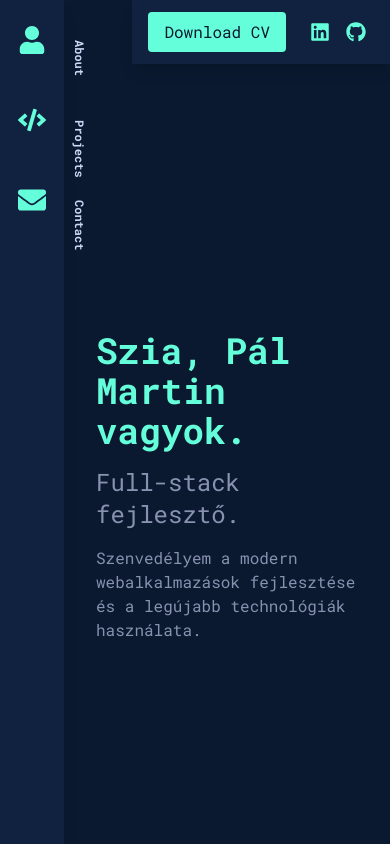
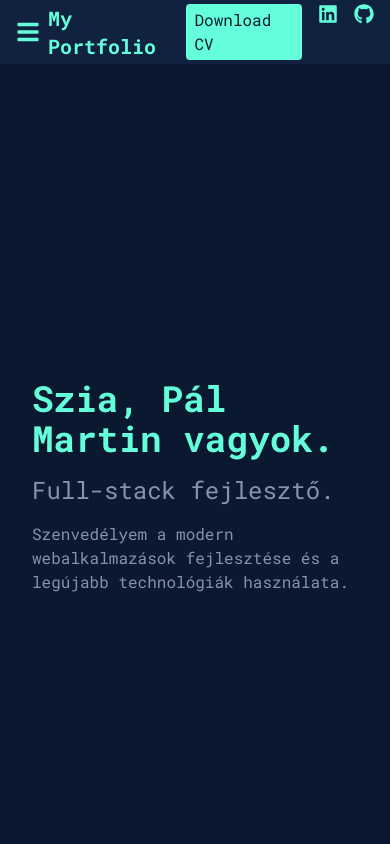
Before and after one commit to XY56L7/pal-martin-portfolio, a Next.js app: page / in a window 390 px wide. Shown: the top 844 px of the page. Built offline with nearby package versions, Linux system fonts and the light colour scheme.

Commit message:
Sidebar fix

```diff
--- a/src/app/components/Sidebar.tsx
+++ b/src/app/components/Sidebar.tsx
@@ -1,32 +1,84 @@
-// src/components/Sidebar.js
+// src/components/Sidebar.tsx
 "use client";
 
-import React from 'react';
-import { FaUser, FaCode, FaEnvelope } from 'react-icons/fa';
+import React, { useState } from 'react';
+import { FaUser, FaCode, FaEnvelope, FaBars, FaLinkedin, FaGithub } from 'react-icons/fa';
 
-function Sidebar() {
+const Sidebar: React.FC = () => {
+  const [isOpen, setIsOpen] = useState(false);
+
+  const navItems = [
+    { href: '#about', icon: <FaUser size={24} />, label: 'About' },
+    { href: '#projects', icon: <FaCode size={24} />, label: 'Projects' },
+    { href: '#contact', icon: <FaEnvelope size={24} />, label: 'Contact' },
+  ];
+
   return (
-    <div className="fixed top-0 left-0 h-full w-16 flex flex-col bg-lightBlue text-teal shadow-lg">
-      <div className="sidebar-item group">
-        <a href="#about" className="sidebar-icon">
-          <FaUser size="28" />
-        </a>
-        <span className="sidebar-text">About</span>
+    <>
+      {/* Mobil navigációs sáv */}
+      <div className="md:hidden fixed top-0 left-0 right-0 bg-lightBlue text-teal flex justify-between items-center px-4 h-16 z-50">
+        <div className="flex items-center">
+          <button onClick={() => setIsOpen(!isOpen)} className="text-teal">
+            <FaBars size={24} />
+          </button>
+          <span className="ml-2 text-xl font-bold">My Portfolio</span>
+        </div>
+        <div className="flex space-x-4">
+          <a
+            href="/path/to/your_cv.pdf"
+            className="bg-teal text-darkBlue px-2 py-1 rounded hover:bg-opacity-90"
+            download
+          >
+            Download CV
+          </a>
+          <a
+            href="https://www.linkedin.com/in/your-profile/"
+            target="_blank"
+            rel="noopener noreferrer"
+            className="text-xl hover:text-secondary"
+          >
+            <FaLinkedin />
+          </a>
+          <a
+            href="https://github.com/your-github"
+            target="_blank"
+            rel="noopener noreferrer"
+            className="text-xl hover:text-secondary"
+          >
+            <FaGithub />
+          </a>
+        </div>
       </div>
-      <div className="sidebar-item group">
-        <a href="#projects" className="sidebar-icon">
-          <FaCode size="28" />
-        </a>
-        <span className="sidebar-text">Projects</span>
+
+      {/* Mobil lenyitható menü */}
+      {isOpen && (
+        <div className="md:hidden fixed top-16 left-0 right-0 bg-lightBlue text-teal flex flex-col items-center z-40">
+          {navItems.map((item, index) => (
+            <a
+              key={index}
+              href={item.href}
+              className="py-4 border-b border-teal w-full text-center"
+              onClick={() => setIsOpen(false)}
+            >
+              {item.label}
+            </a>
+          ))}
+        </div>
+      )}
+
+      {/* Asztali navigációs sáv */}
+      <div className="hidden md:flex md:flex-col fixed top-0 left-0 h-full w-16 bg-lightBlue text-teal shadow-lg z-50">
+        {navItems.map((item, index) => (
+          <div key={index} className="sidebar-item group">
+            <a href={item.href} className="sidebar-icon">
+              {item.icon}
+            </a>
+            <span className="sidebar-text">{item.label}</span>
+          </div>
+        ))}
       </div>
-      <div className="sidebar-item group">
-        <a href="#contact" className="sidebar-icon">
-          <FaEnvelope size="28" />
-        </a>
-        <span className="sidebar-text">Contact</span>
-      </div>
-    </div>
+    </>
   );
-}
+};
 
 export default Sidebar;
--- a/src/app/components/TopBar.tsx
+++ b/src/app/components/TopBar.tsx
@@ -1,12 +1,12 @@
-// src/components/TopBar.js
+// src/components/TopBar.tsx
 "use client";
 
 import React from 'react';
 import { FaLinkedin, FaGithub } from 'react-icons/fa';
 
-function TopBar() {
+const TopBar: React.FC = () => {
   return (
-    <div className="fixed top-0 right-0 h-16 w-auto flex items-center bg-lightBlue text-teal shadow-lg px-4">
+    <div className="hidden md:flex fixed top-0 right-0 h-16 bg-lightBlue text-teal items-center px-4 z-50">
       <a
         href="/path/to/your_cv.pdf"
         className="mr-4 bg-teal text-darkBlue px-4 py-2 rounded hover:bg-opacity-90"
@@ -32,6 +32,6 @@ function TopBar() {
       </a>
     </div>
   );
-}
+};
 
 export default TopBar;
--- a/src/app/index.css
+++ b/src/app/index.css
@@ -25,6 +25,7 @@ button, .btn {
 .sidebar-tooltip {
   @apply absolute w-auto p-2 m-2 min-w-max left-14 rounded-md shadow-md text-white bg-gray-900 text-xs font-bold transition-all duration-100 scale-0 origin-left;
 }
+/* Sidebar stílusok */
 .sidebar-item {
   @apply relative flex items-center justify-center h-16 w-16 mt-2 mb-2 mx-auto;
 }
@@ -34,7 +35,7 @@ button, .btn {
 }
 
 .sidebar-text {
-  @apply absolute text-xs font-bold text-lightestSlate;
+  @apply absolute text-xs font-bold text-lightestSlate hidden md:block;
   transform: rotate(90deg);
   transform-origin: left bottom;
   bottom: 50%;
--- a/src/app/page.tsx
+++ b/src/app/page.tsx
@@ -1,4 +1,6 @@
-// src/App.js
+// src/App.tsx
+"use client";
+
 import React from 'react';
 import Sidebar from './components/Sidebar';
 import TopBar from './components/TopBar';
@@ -7,12 +9,12 @@ import Projects from './components/Projects';
 import Contact from './components/Contact';
 import Footer from './components/Footer';
 
-function App() {
+const App: React.FC = () => {
   return (
     <div>
       <Sidebar />
       <TopBar />
-      <main className="ml-16 mt-16">
+      <main className="pt-16 md:pt-0 md:ml-16">
         <About />
         <Projects />
         <Contact />
@@ -20,6 +22,6 @@ function App() {
       </main>
     </div>
   );
-}
+};
 
 export default App;
```
